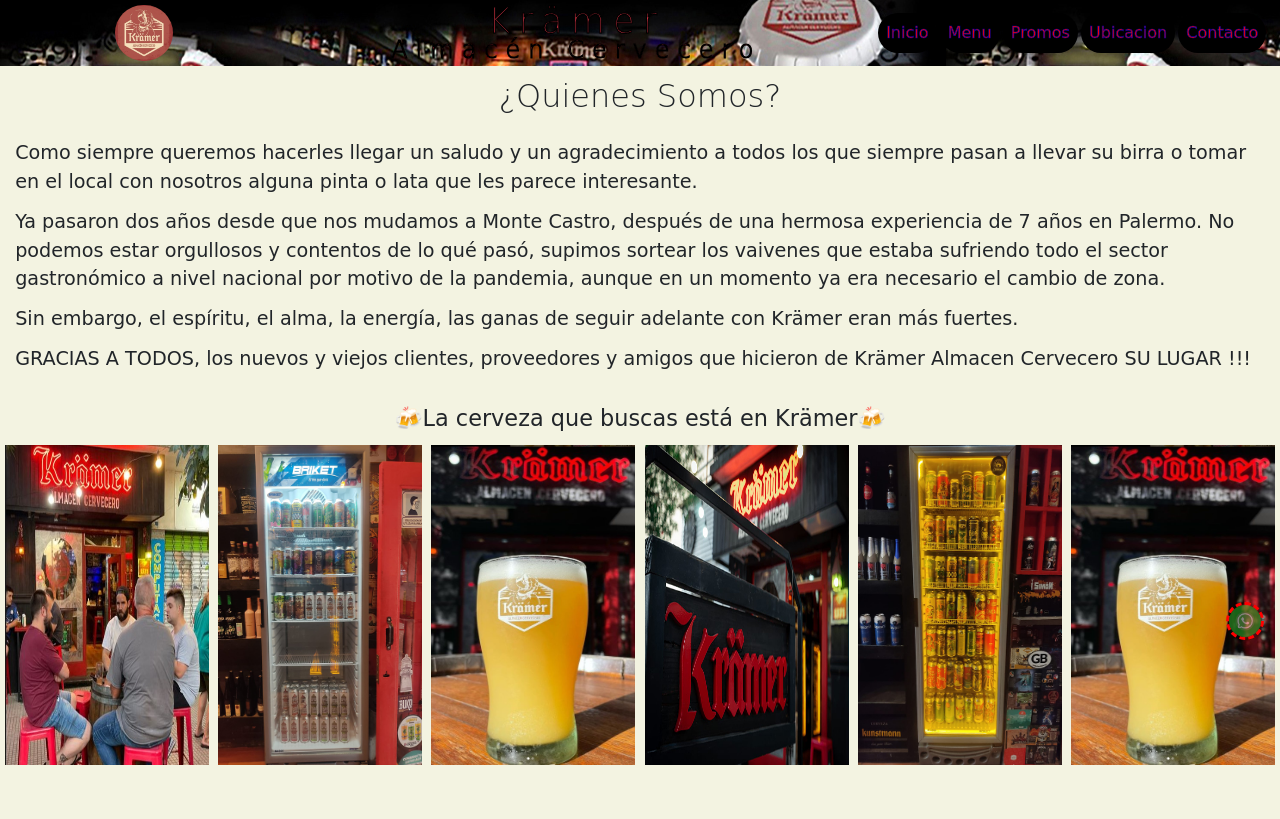
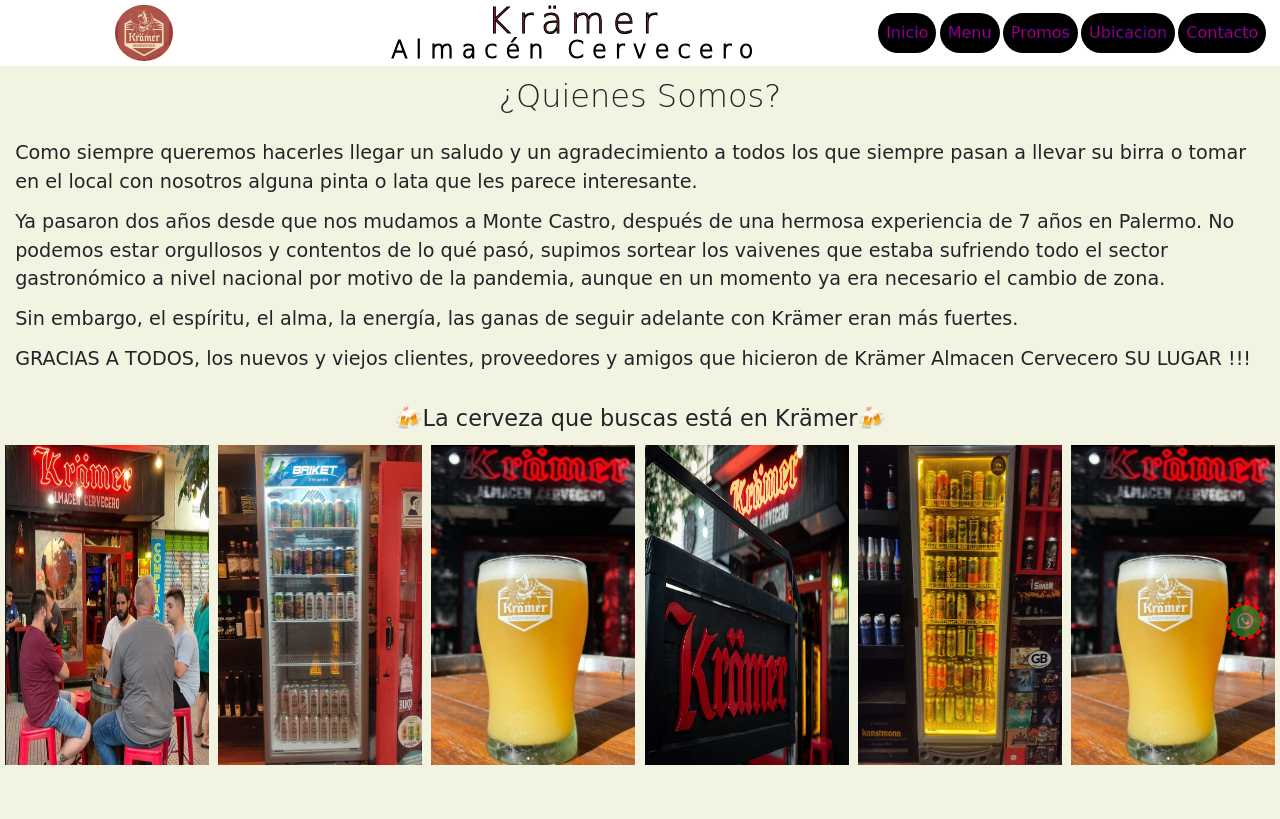
Before and after one commit to nachoborsani/Borsani-Ignacio-Kramer, a website: page index.html in a window 1280 px wide. Shown: the top 819 px of the page. Drawn offline with nearby package versions, Linux system fonts and the light colour scheme; a web font is replaced by a local one.

Commit message:
arreglado el header?

```diff
--- a/scss/Componets/_header.scss
+++ b/scss/Componets/_header.scss
@@ -1,4 +1,5 @@
 header {
+    background-image: url(../imagenes/encabezado2);
     display: grid;
     grid-template-columns: 1fr 2fr 1fr;
 }
--- a/scss/Views/_mq.scss
+++ b/scss/Views/_mq.scss
@@ -1,4 +1,4 @@
-@media screen and (min-width: 380px) and (max-width: 574px) {
+@media screen and (min-width: 320px) and (max-width: 574px) {
     .imagenborrada{display: none;}
     }
 
```
Also changed, not shown: css/style.css, 1 other file.
